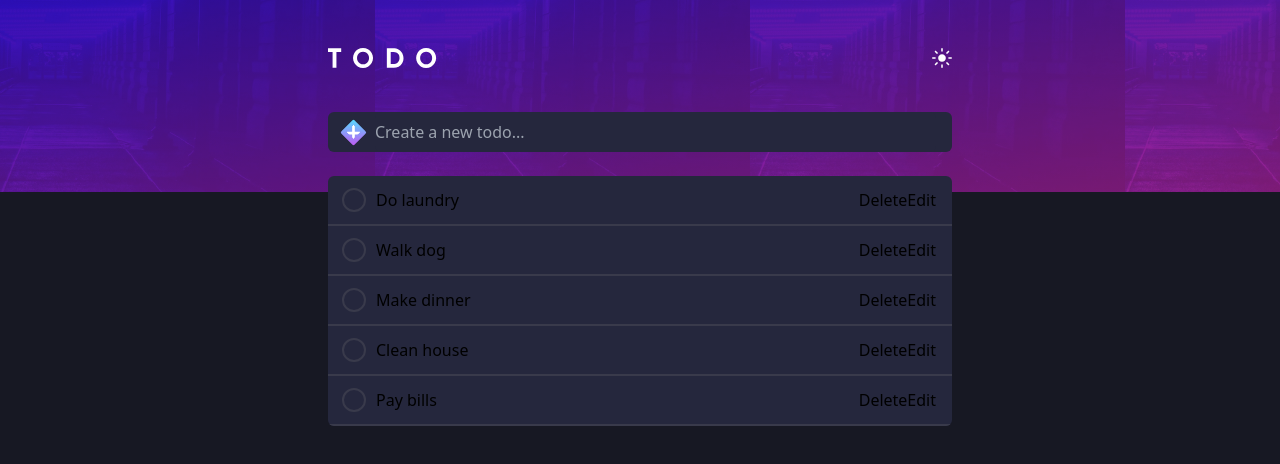
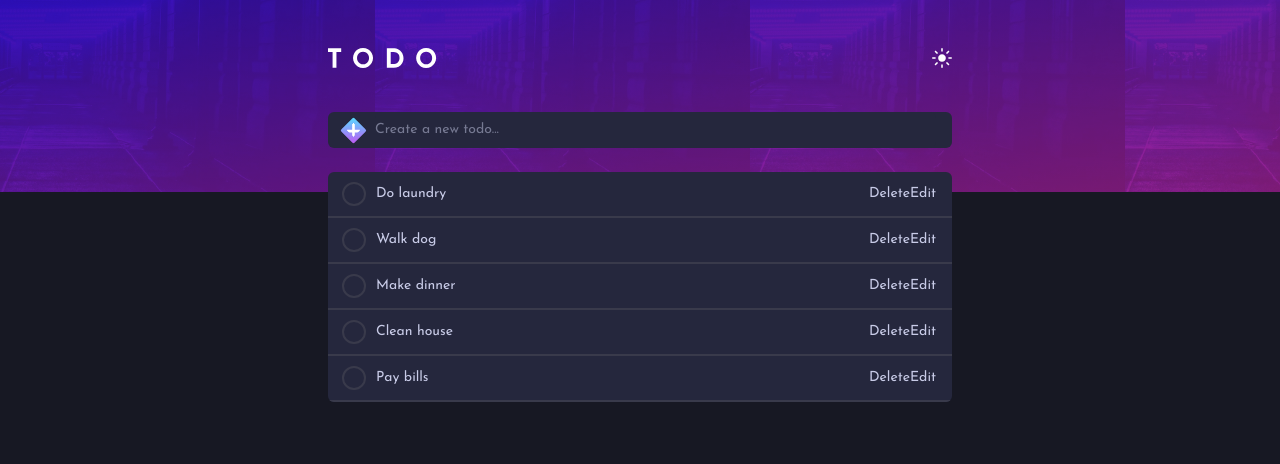
Before and after one commit to abhijithmuthyala/todos-app, a Next.js app: page / in a window 1280 px wide. Shown: the top 464 px of the page. Built offline with nearby package versions, Linux system fonts and the light colour scheme.

Commit message:
Add font

```diff
--- a/src/app/layout.jsx
+++ b/src/app/layout.jsx
@@ -1,9 +1,20 @@
 import "@/styles/globals.css";
+
+import { Josefin_Sans } from "next/font/google";
+
+const font = Josefin_Sans({
+  weight: ["400", "700"],
+  style: ["normal"],
+  subsets: ["latin"],
+  display: "swap",
+});
 
 export default function RootLayout({ children }) {
   return (
-    <html lang="en">
-      <body className="bg-neutral-100">{children}</body>
+    <html lang="en" className={font.className}>
+      <body className="bg-neutral-100 font-josefin-sans text-sm text-neutral-800">
+        {children}
+      </body>
     </html>
   );
 }
--- a/src/components/todo/NewTodoForm.jsx
+++ b/src/components/todo/NewTodoForm.jsx
@@ -41,7 +41,7 @@ export default function NewTodoForm({ updateTodos }) {
             placeholder="Create a new todo..."
             value={todo}
             onChange={handleChange}
-            className="w-full bg-transparent py-2"
+            className="w-full bg-transparent py-2 placeholder:text-neutral-700"
           />
         </FormControl>
       </div>
--- a/src/styles/globals.css
+++ b/src/styles/globals.css
@@ -31,6 +31,11 @@
 
     --bg-gradient-start-highlight: var(--teal);
     --bg-gradient-end-highlight: var(--pink);
+
+    --ff: "Josefin Sans", sans-serif;
+    --fw-regular: 400;
+    --fw-bold: 700;
+    --fs: 1;
   }
 }
 
--- a/tailwind.config.js
+++ b/tailwind.config.js
@@ -30,9 +30,10 @@ module.exports = {
       "highlight-end": "var(--bg-gradient-end-highlight)",
     },
     extend: {
-      backgroundImage: {
-        hero: "hero",
-      },
+      backgroundImage: {},
+    },
+    fontFamily: {
+      "josefin-sans": "var(--ff)",
     },
   },
   plugins: [],
```
